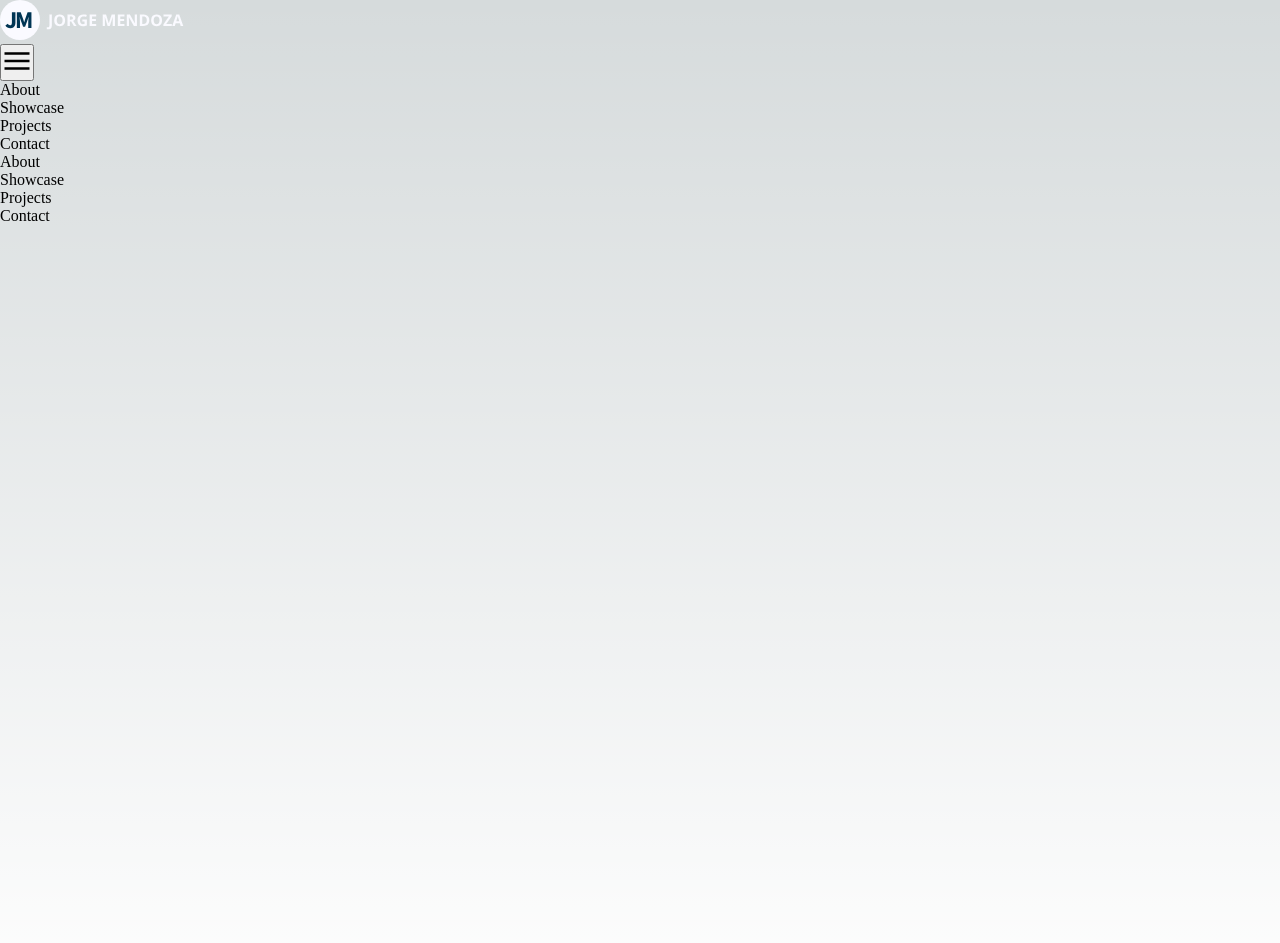
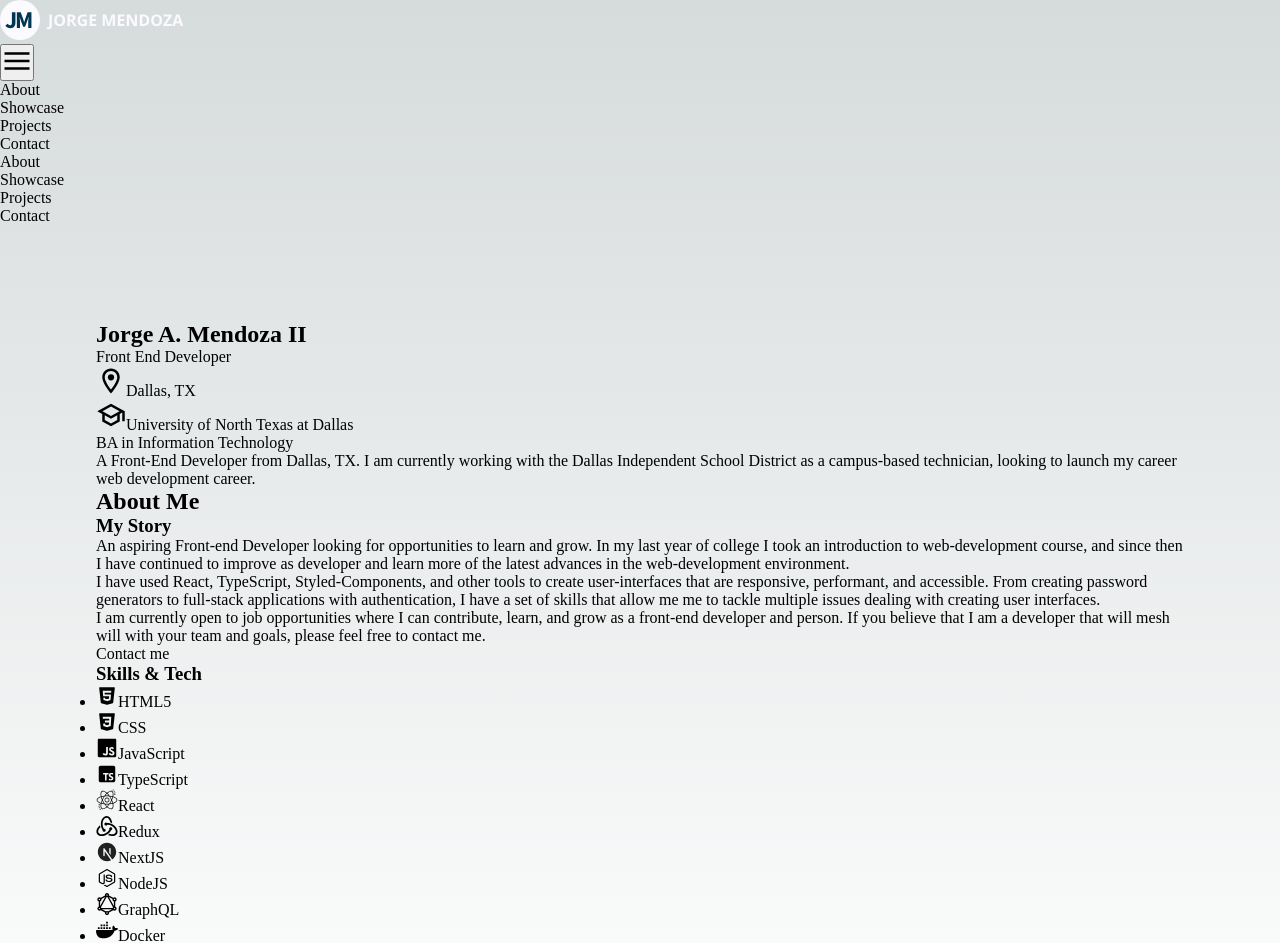
Before and after one commit to JorgeAMendoza/portfolio, a Next.js app: page / in a window 1280 px wide. Shown: the top 943 px of the page. Built offline with nearby package versions, Linux system fonts and the light colour scheme.

Commit message:
create index page, set up basic structure and infomration of the page up to the about section

```diff
--- a/src/pages/index.tsx
+++ b/src/pages/index.tsx
@@ -1,6 +1,7 @@
 import Head from 'next/head';
 import styles from '@/styles/Home.module.css';
 import Layout from '@/components/Layout/Layout';
+import Image from 'next/image';
 
 export default function Home() {
   return (
@@ -14,7 +15,194 @@ export default function Home() {
         <meta name="viewport" content="width=device-width, initial-scale=1" />
         <link rel="icon" href="/favicon.ico" />
       </Head>
-      <main className={styles.main}></main>
+      <main className={styles.main}>
+        <section id="home-header">
+          <div>{/* image of me */}</div>
+          <div>
+            <h1>Jorge A. Mendoza II</h1>
+            <p>Front End Developer</p>
+          </div>
+
+          <div>
+            <div>
+              <p>
+                <span>
+                  <Image
+                    src="/icons/location-icon.svg"
+                    alt="location icon"
+                    width={30}
+                    height={30}
+                  />
+                </span>
+                Dallas, TX
+              </p>
+              <p>
+                <span>
+                  <Image
+                    src="/icons/school-icon.svg"
+                    alt="school icon"
+                    width={30}
+                    height={30}
+                  />
+                </span>
+                University of North Texas at Dallas <br />
+                BA in Information Technology
+              </p>
+            </div>
+          </div>
+
+          <p>
+            A Front-End Developer from Dallas, TX. I am currently working with
+            the Dallas Independent School District as a campus-based technician,
+            looking to launch my career web development career.
+          </p>
+        </section>
+
+        <div>
+          {/* lighter container,  */}
+          <section id="about me">
+            <h2>About Me</h2>
+            <div>
+              <h3>My Story</h3>
+              <p>
+                An aspiring Front-end Developer looking for opportunities to
+                learn and grow. In my last year of college I took an
+                introduction to web-development course, and since then I have
+                continued to improve as developer and learn more of the latest
+                advances in the web-development environment.
+              </p>
+              <p>
+                I have used React, TypeScript, Styled-Components, and other
+                tools to create user-interfaces that are responsive, performant,
+                and accessible. From creating password generators to full-stack
+                applications with authentication, I have a set of skills that
+                allow me me to tackle multiple issues dealing with creating user
+                interfaces.
+              </p>
+              <p>
+                I am currently open to job opportunities where I can contribute,
+                learn, and grow as a front-end developer and person. If you
+                believe that I am a developer that will mesh will with your team
+                and goals, please feel free to contact me.
+              </p>
+              <a href="#contact-me">Contact me</a>
+            </div>
+            <div>
+              <h3>Skills & Tech</h3>
+              <ul>
+                <li>
+                  <Image
+                    src="/icons/html5-icon.svg"
+                    alt="HTML5 icon"
+                    width={22}
+                    height={22}
+                  />
+                  HTML5
+                </li>
+                <li>
+                  <Image
+                    src="/icons/css-icon.svg"
+                    alt="CSS Icon"
+                    width={22}
+                    height={22}
+                  />
+                  CSS
+                </li>
+                <li>
+                  <Image
+                    src="/icons/javascript-icon.svg"
+                    alt="javascript icon"
+                    width={22}
+                    height={22}
+                  />
+                  JavaScript
+                </li>
+                <li>
+                  <Image
+                    src="/icons/typescript-icon.svg"
+                    alt="typescript icon"
+                    width={22}
+                    height={22}
+                  />
+                  TypeScript
+                </li>
+                <li>
+                  <Image
+                    src="/icons/react-icon.svg"
+                    alt="react icon"
+                    width={22}
+                    height={22}
+                  />
+                  React
+                </li>
+                <li>
+                  <Image
+                    src="/icons/redux-icon.svg"
+                    alt="redux icon"
+                    width={22}
+                    height={22}
+                  />
+                  Redux
+                </li>
+                <li>
+                  <Image
+                    src="/icons/nextjs-icon.svg"
+                    alt="next js icon"
+                    width={22}
+                    height={22}
+                  />
+                  NextJS
+                </li>
+                <li>
+                  <Image
+                    src="/icons/nodejs-icon.svg"
+                    alt="node js icon"
+                    width={22}
+                    height={22}
+                  />
+                  NodeJS
+                </li>
+                <li>
+                  <Image
+                    src="/icons/graphql-icon.svg"
+                    alt="graphql icon"
+                    width={22}
+                    height={22}
+                  />
+                  GraphQL
+                </li>
+                <li>
+                  <Image
+                    src="/icons/docker-icon.svg"
+                    alt="docker icon"
+                    width={22}
+                    height={22}
+                  />
+                  Docker
+                </li>
+                <li>
+                  <Image
+                    src="/icons/mongodb-icon.svg"
+                    alt="mongodb icon"
+                    width={22}
+                    height={22}
+                  />
+                  MongoDB
+                </li>
+                <li>
+                  <Image
+                    src="/icons/git-icon.svg"
+                    alt="git icon"
+                    width={22}
+                    height={22}
+                  />
+                  Git
+                </li>
+              </ul>
+            </div>
+          </section>
+        </div>
+      </main>
     </Layout>
   );
 }
```
